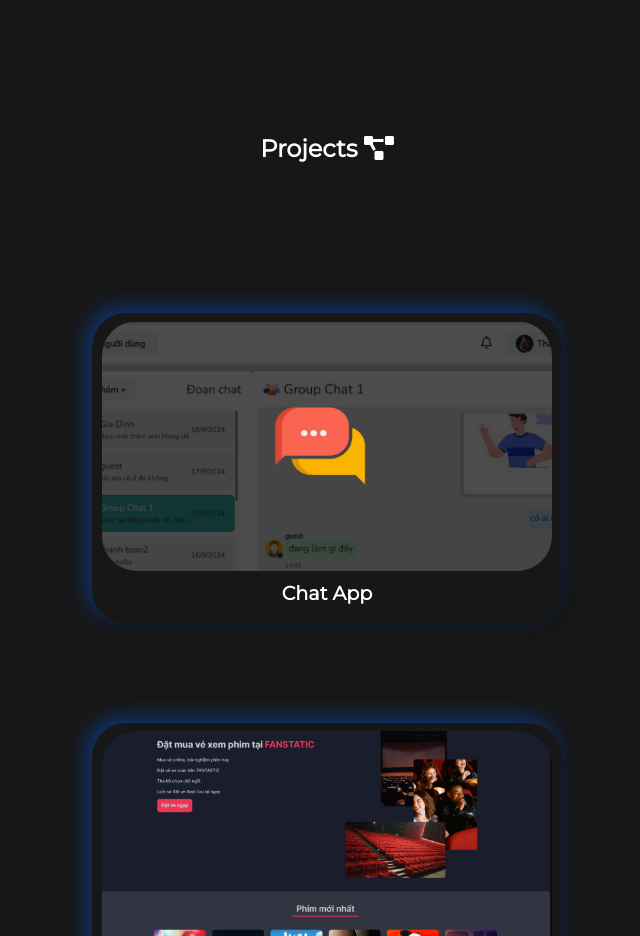
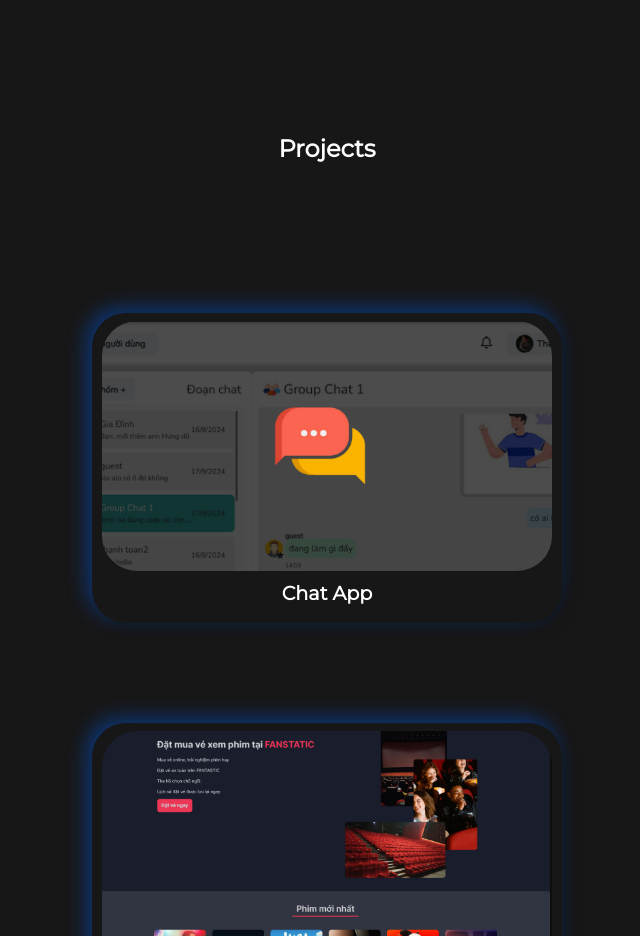
Before and after one commit to toniiplaycode/My-Portfolio, a plain HTML site: page index.html in a window 1280 px wide. Shown: the part 9020-9956 px from the top of the page, without its empty margins (313-953 px from the left). Drawn offline with nearby package versions, Linux system fonts and the light colour scheme.

Commit message:
Update index.html

```diff
--- a/index.html
+++ b/index.html
@@ -200,7 +200,7 @@
             <defs></defs>
             <path id="projectsvg" d="" />
         </svg>
-        <span class="title">Projects <i class="fas fa-project-diagram"></i></span>
+        <span class="title">Projects</span>
         <div class="project-card" data-aos="zoom-in-up" data-aos-duration="2000">
             <!--Use the sample tempalte below for other projects of urs-->
             <img src="asset/img/Project1.png">
```
